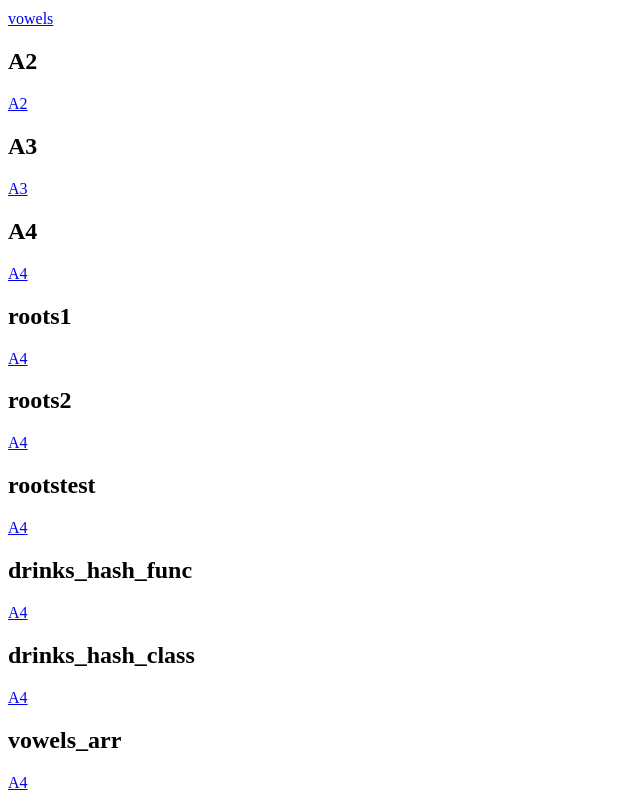
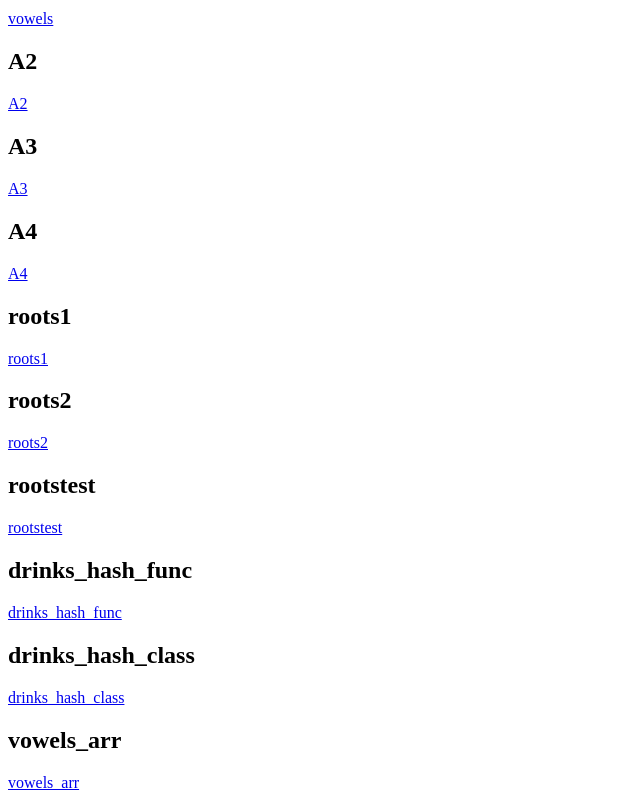
Before and after one commit to svetlana19051992/FD2-121-22svetlana, a plain HTML site: page index.html in a window 1280 px wide. Shown: the part 311-1111 px from the top of the page, without its empty margins (0-640 px from the left). Drawn offline with Linux system fonts and the light colour scheme.

Commit message:
commit03012

```diff
--- a/index.html
+++ b/index.html
@@ -23,16 +23,16 @@
     <h2>A4</h2>
     <a href="home/A4.html">A4</a>
     <h2>roots1</h2>
-    <a href="home/roots1.html">A4</a>
+    <a href="home/roots1.html">roots1</a>
     <h2>roots2</h2>
-    <a href="home/roots2.html">A4</a>
+    <a href="home/roots2.html">roots2</a>
     <h2>rootstest</h2>
-    <a href="home/rootstest.html">A4</a>
+    <a href="home/rootstest.html">rootstest</a>
     <h2>drinks_hash_func</h2>
-    <a href="home/drinks_hash_func.html">A4</a>
+    <a href="home/drinks_hash_func.html">drinks_hash_func</a>
     <h2>drinks_hash_class</h2>
-    <a href="home/drinks_hash_class.html">A4</a>
+    <a href="home/drinks_hash_class.html">drinks_hash_class</a>
     <h2>vowels_arr</h2>
-    <a href="home/vowels_arr.html">A4</a>
+    <a href="home/vowels_arr.html">vowels_arr</a>
 </body>
 </html>
```
